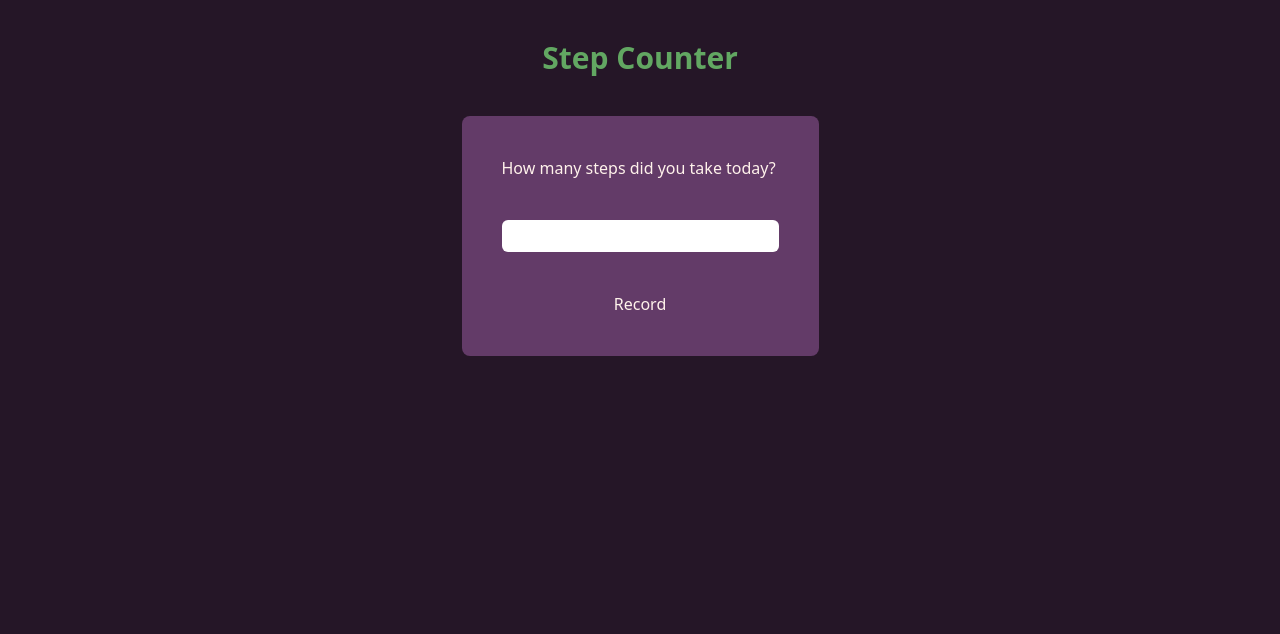
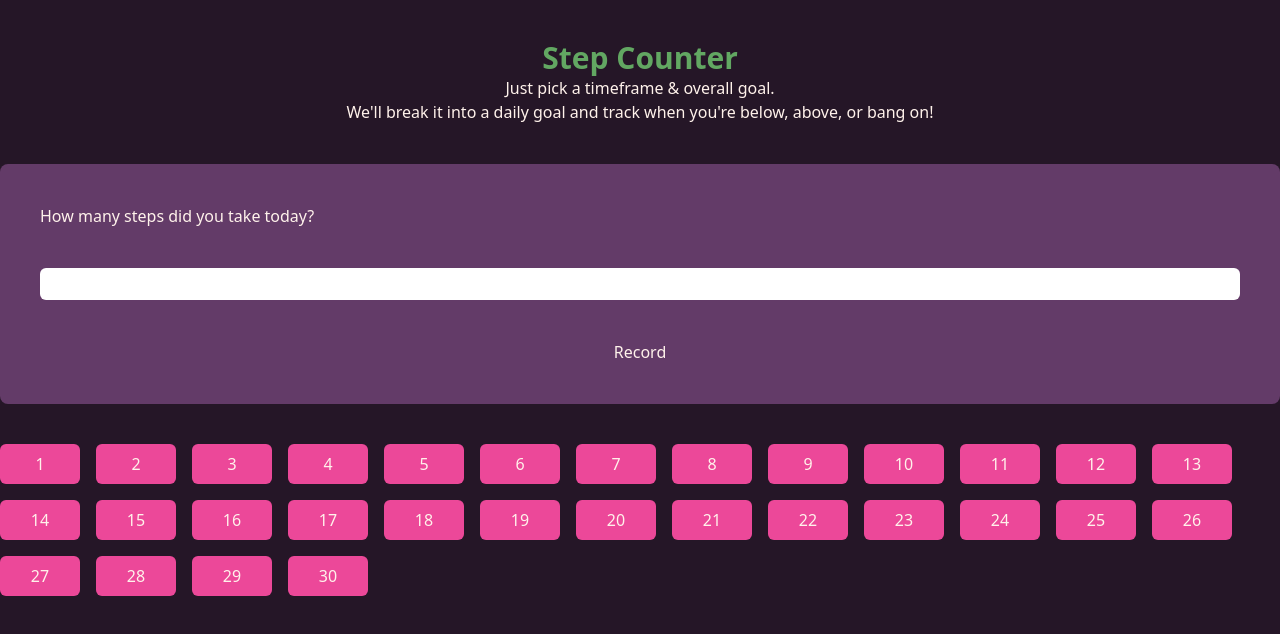
Before and after one commit to JoleneKearse/step-counter, a React (Vite) app: page / in a window 1280 px wide. Shown: the top 634 px of the page. Built offline with nearby package versions, Linux system fonts and the light colour scheme.

Commit message:
feat: add calendar

```diff
--- a/src/App.tsx
+++ b/src/App.tsx
@@ -1,14 +1,18 @@
-import { Counter } from "./components/Counter"
-import { Title } from "./components/Title"
+import { Calendar } from "./components/Calendar";
+import { Counter } from "./components/Counter";
+import { Title } from "./components/Title";
+import { getNumberOfDays } from "./Utils";
 
 function App() {
+  const daysInMonth = getNumberOfDays(2024, 6);
 
   return (
     <>
       <Title />
       <Counter />
+      <Calendar daysInMonth={daysInMonth} />
     </>
-  )
+  );
 }
 
-export default App
+export default App;
--- /dev/null
+++ b/src/Utils.ts
@@ -0,0 +1,4 @@
+export function getNumberOfDays(month: number, year: number): number[] {
+  const numberOfDays = new Date(year, month, 0).getDate() - 1;
+  return Array.from({ length: numberOfDays }, (_, i) => i + 1)
+}
--- /dev/null
+++ b/src/components/Calendar.tsx
@@ -0,0 +1,20 @@
+type CalendarProps = {
+  daysInMonth: number[],
+}
+export function Calendar({ daysInMonth }: CalendarProps) {
+
+
+  return (
+    <section className="flex flex-wrap items-center justify-start gap-4 pr-4 mt-10 mr-4">
+      {daysInMonth.map(day => (
+        <div
+          key={day}
+          className="flex flex-col items-center justify-center w-20 px-4 py-2 bg-pink-500 rounded-md"
+        >
+          <p className="text-neutral-light">{day}</p>
+
+        </div>
+      ))}
+    </section>
+  )
+}
--- a/src/components/Title.tsx
+++ b/src/components/Title.tsx
@@ -1,7 +1,9 @@
 export function Title() {
   return (
     <header className="py-10 text-center">
-      <h1 className="font-extrabold text-3xl text-green-300">Step Counter</h1>
+      <h1 className="text-3xl font-extrabold text-green-300">Step Counter</h1>
+      <p className="text-neutral-light">Just pick a timeframe & overall goal.</p>
+      <p className="text-neutral-light">We'll break it into a daily goal and track when you're below, above, or bang on!</p>
     </header>
   )
 }
```
